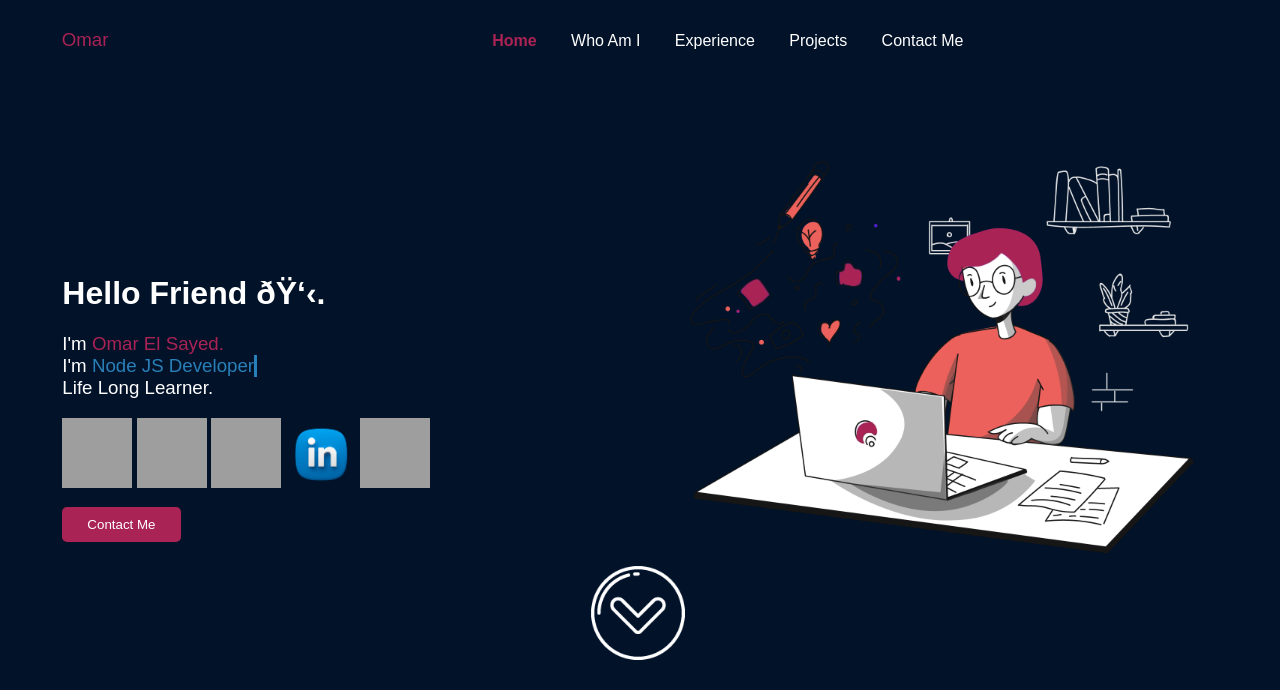
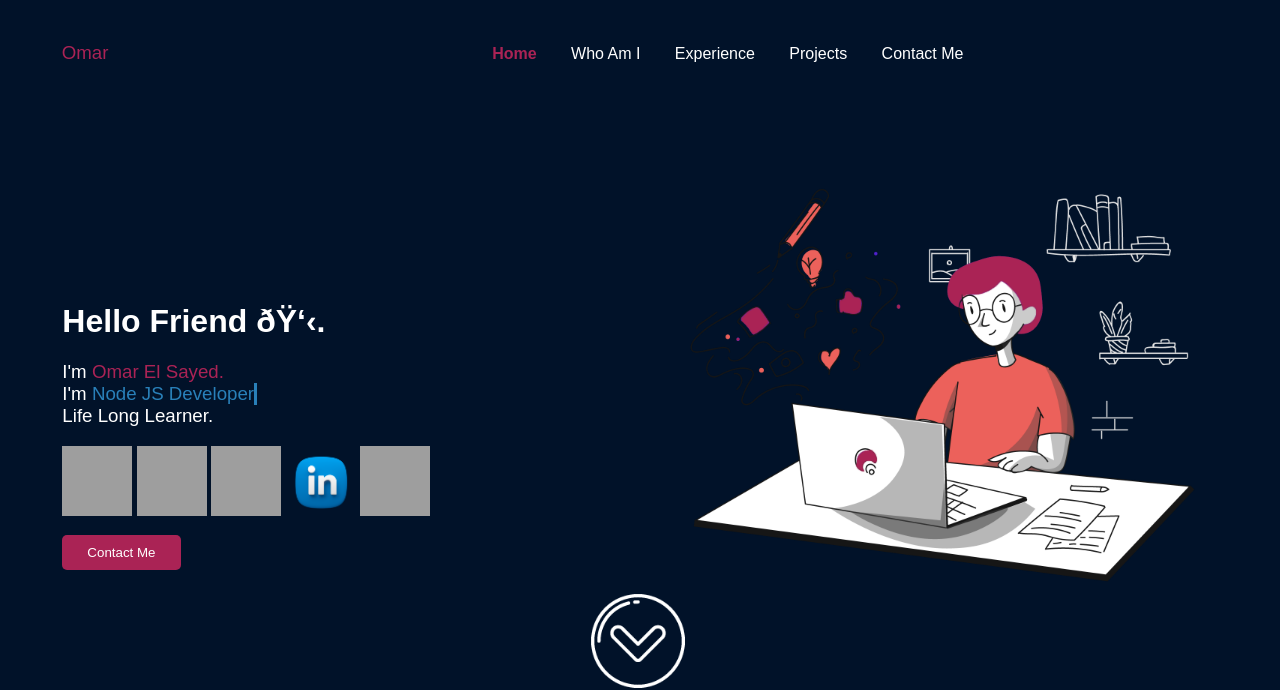
Before and after one commit to matrixjpg/portfolio, a PHP site: page / in a window 1280 px wide. Shown: the top 690 px of the page. Run offline with PHP 8.4, Linux system fonts and the light colour scheme; some web fonts are replaced; grey boxes are pictures that could not be loaded.

Commit message:
Update main.css

```diff
--- a/assets/css/main.css
+++ b/assets/css/main.css
@@ -11,6 +11,9 @@ body {
 li {
     list-style-type: none;
     display: inline;
+}
+header ul {
+    display: inline-block;
 }
 header a:not(:last-child) {
     margin-right: 30px;
```
